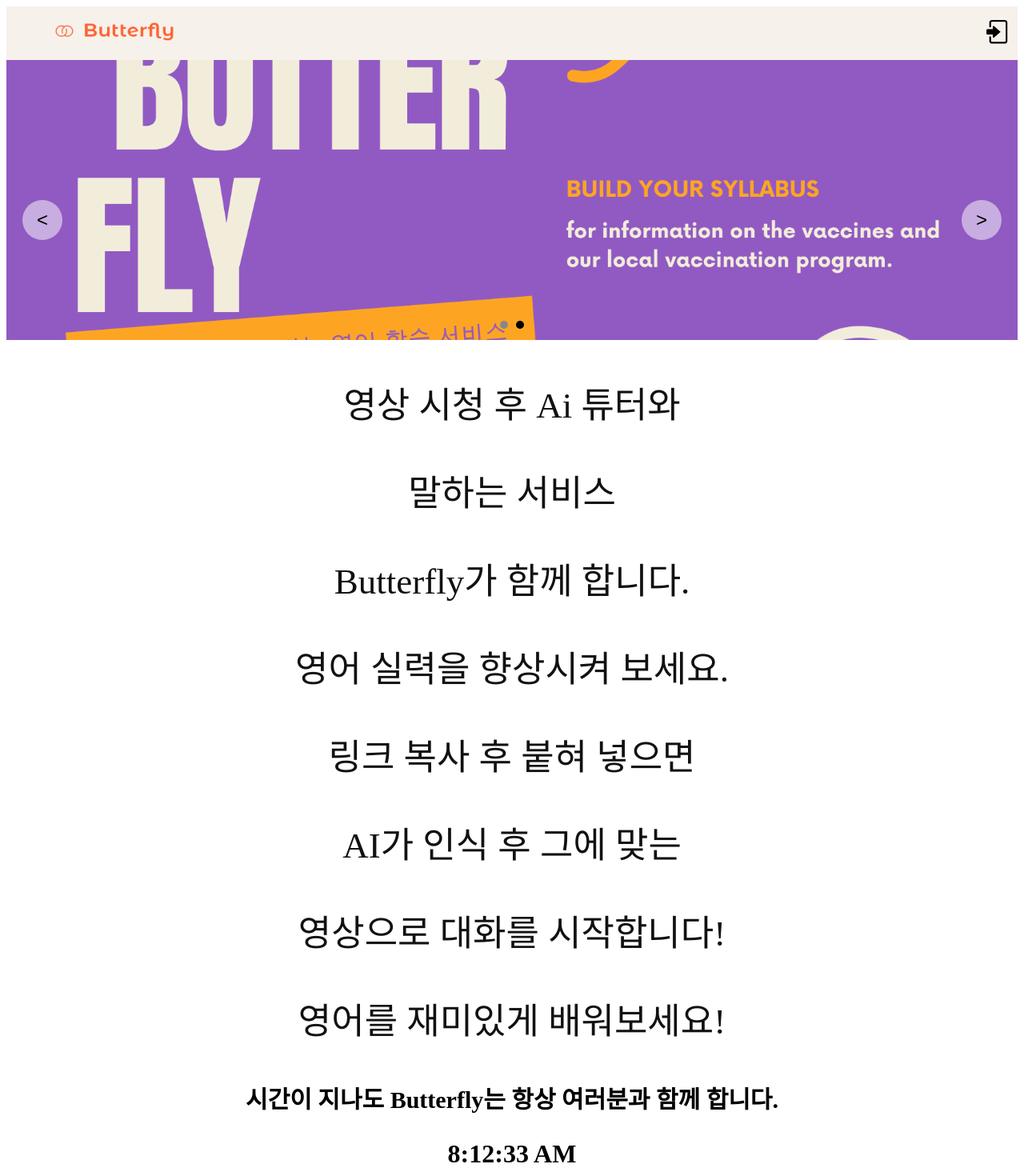
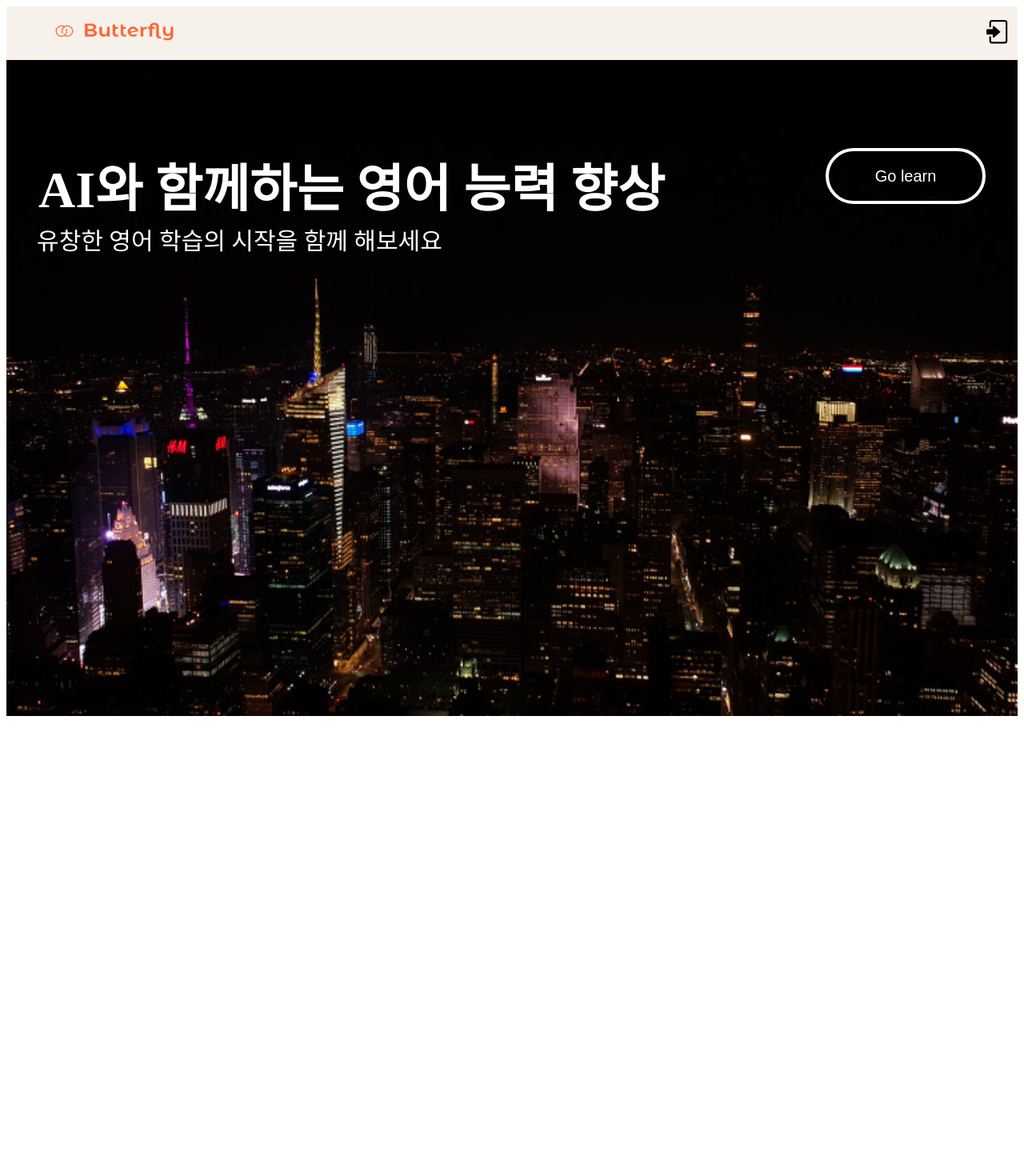
Before and after one commit to 90zuniv/Butterfly, a React (Create React App) app in the folder frontend/: page / in a window 1280 px wide. Shown: the top 1470 px of the page at 80% size. After the commit the page ends 903 px from the top, so only its background shows below. Built offline with nearby package versions, Linux system fonts and the light colour scheme; a web font is replaced by a local one.

Commit message:
mainpage수정

```diff
--- a/frontend/src/App.css
+++ b/frontend/src/App.css
@@ -2,6 +2,7 @@
 .App {
   text-align: center;
 }
+
 
 .App-logo {
   height: 40vmin;
--- a/frontend/src/pages/main/MainPage.jsx
+++ b/frontend/src/pages/main/MainPage.jsx
@@ -1,223 +1,72 @@
-import React, { useState, useEffect } from 'react';
-import { Link } from 'react-router-dom';
+import React from 'react';
 
 function EnglishStudyPage() {
-  const [currentIndex, setCurrentIndex] = useState(0);
-  const [scrollY, setScrollY] = useState(0);
-  const [currentTime, setCurrentTime] = useState(new Date());
+  const redirectToStudyPage = () => {
+    // StudyPage로 이동하는 로직 추가
+    window.location.href = '/StudyPage';
+  };
 
-
-  const banners = [
-    '/img/banner0.png',
-    '/img/banner01.png', // 수정된 부분: public 폴더 내의 이미지 경로
-    // banner1,
-    // banner2
-  ];
-
-  useEffect(() => {
-    const interval = setInterval(() => {
-      setCurrentIndex((prevIndex) => (prevIndex + 1) % banners.length);
-    }, 5000);
-    return () => clearInterval(interval);
-  }, [banners.length]);
-
-  useEffect(() => {
-    const handleScroll = () => {
-      setScrollY(window.scrollY);
-    };
-
-    window.addEventListener('scroll', handleScroll);
-    return () => {
-      window.removeEventListener('scroll', handleScroll);
-    };
-  }, []);
-
-  useEffect(() => {
-    const interval = setInterval(() => {
-      setCurrentTime(new Date());
-    }, 1000);
-    return () => clearInterval(interval);
-  }, []);
-
+  const styles = {
+    container: {
+      backgroundImage: "url('/img/newworkcity.png')",
+      backgroundSize: 'cover',
+      height: '100vh',
+      backgroundColor: 'rgb(246, 241, 235)',
+      padding: '10px',
+      display: 'flex',
+      justifyContent: 'space-between',
+      alignItems: 'flex-start',
+    },
+    header: {
+      textAlign: 'center',
+      margin: '100px 30px'
+    },
+    title: {
+      fontSize: '64px',
+      color: 'white',
+    },
+    subtitle: {
+      fontSize: '30px',
+      color: 'white',
+      marginTop: '10px',
+    },
+    buttonContainer: {
+      textAlign: 'center',
+      margin: '100px 30px'
+    },
+    button: {
+      width: '200px',
+      height: '70px',
+      border: '4px solid white',
+      borderRadius: '50px',
+      backgroundColor: 'transparent',
+      color: 'white',
+      fontSize: '20px',
+      cursor: 'pointer',
+    },
+    buttonHover: {
+      backgroundColor: '#fff',
+    },
+  };
 
   return (
-    <>
-      <style>
-        {`
-        .banner {
-          position: relative;
-          width: 100%;
-          height: 350px;
-          overflow: hidden;
-          background-color: #efefef;
-          text-align: center;
-        }
+    <div style={styles.container}>
+      <div style={styles.header}>
+        <h1 style={{margin: '0px',
+                    color: '#fff',
+                    fontSize: '64px',
+                    margin: '0px 0px'}}>AI와 함께하는 영어 능력 향상</h1>
+        <p style={{margin: '0px 0px 0px -280px',
+                   color: '#fff',
+                   fontSize: '30px',}}>유창한 영어 학습의 시작을 함께 해보세요</p>
+      </div>
+      <div style={styles.buttonContainer}>
+        <button className='study_btn' style={styles.button} onClick={redirectToStudyPage}>
+          Go learn
+        </button>
 
-        .banner img {
-          width: 100%;
-          height: 100%;
-          object-fit: cover;
-          transition: opacity 0.5s ease;
-        }
-
-        .banner_title {
-          position: absolute;
-          left: 50%;
-          transform: translateX(-50%);
-          top: 200px;
-        }
-
-        .study_1 p {
-          font-size: 45px;
-          color: #111111;
-          opacity: ${scrollY < 400 ? 1 : 0}; /* 400은 스크롤 위치에 따라 조절 가능 */
-          transition: opacity 0.5s ease;
-          transform: translateY(${scrollY * -0.1}%); /* 스크롤 위치에 따른 이동 */
-        }
-        .study_1 p:last-child {
-          opacity: ${scrollY < 400 ? 1 : 0}; /* 400은 스크롤 위치에 따라 조절 가능 */
-          transition: opacity 0.5s ease;
-        }
-
-        .btn_studdy {
-          width: 240px;
-          height: 100px;
-          background-color: #FF7F50;
-          font-size: 24px;
-          color: #ffffff;
-          border-radius: 50px;
-          border: none;
-          position: absolute;
-          bottom: 20px;
-          left: 50%;
-          transform: translateX(-50%);
-        }
-
-        .boka img {
-          width: 98%
-        }
-
-        .ContentFlex h1 {
-          margin-top: 20px;
-        }
-
-        .content {
-          text-align: center;
-        }
-
-        .ContentImg {
-          background-image: url(../img/study01.png);
-          background-size: cover;
-          height: 690px;
-          position: relative;
-        }
-
-        .button-container {
-          position: absolute;
-          top: 50%;
-          left: 0;
-          right: 0;
-          transform: translateY(-50%);
-        }
-
-        .button {
-          display: inline-block;
-          width: 50px;
-          height: 50px;
-          border-radius: 50%;
-          background-color: rgba(255, 255, 255, 0.5);
-          border: none;
-          font-size: 1.5em;
-          color: #000000;
-          cursor: pointer;
-        }
-
-        .prevButton {
-          position: absolute;
-          left: 20px;
-        }
-
-        .nextButton {
-          position: absolute;
-          right: 20px;
-        }
-
-        .dots {
-          position: absolute;
-          bottom: 10px;
-          left: 50%;
-          transform: translateX(-50%);
-        }
-
-        .dot {
-          display: inline-block;
-          width: 10px;
-          height: 10px;
-          border-radius: 50%;
-          background-color: #888888;
-          cursor: pointer;
-          margin: 0 5px;
-        }
-
-        .dot.active {
-          background-color: #000000;
-        }
-        `}
-      </style>
-
-      <div className="banner">
-        <img src={banners[currentIndex]} alt="banner image" />
-        <div className="button-container">
-        <button className="button prevButton" onClick={() => setCurrentIndex((prevIndex) => (prevIndex - 1 + banners.length) % banners.length)}>&lt;</button>
-          <button className="button nextButton" onClick={() => setCurrentIndex((prevIndex) => (prevIndex + 1) % banners.length)}>&gt;</button>
-        </div>
-        <div className="dots">
-          {banners.map((_, index) => (
-            <span
-              key={index}
-              className={`dot ${index === currentIndex ? 'active' : ''}`}
-              onClick={() => setCurrentIndex(index)}
-            ></span>
-          ))}
-        </div>
       </div>
-      <div className="study_1" style={{textAlign: 'center'}}>
-        <p>영상 시청 후 Ai 튜터와</p>
-        <p>말하는 서비스</p>
-        <p>Butterfly가 함께 합니다.</p>
-        <p>영어 실력을 향상시켜 보세요.</p>
-        <p>링크 복사 후 붙혀 넣으면</p>
-        <p>AI가 인식 후 그에 맞는</p>
-        <p>영상으로 대화를 시작합니다!</p>
-        <p>영어를 재미있게 배워보세요!</p>
-      </div>
-      <div className='90Z'>
-        <h2 style={{
-          textAlign: 'center',
-          fontSize: '30px',
-          }}>
-          시간이 지나도 Butterfly는 항상 여러분과 함께 합니다.
-          <div className='time' style={{
-            fontSize: '32px',
-            margin: '30px 0px'
-          }}>
-          {currentTime.toLocaleTimeString()}
-          </div>
-        </h2>
-      </div>
-      <div className="boka">
-        <img src="../img/boka.png" alt="banner" /> {/* 수정된 부분: 상대 경로를 사용하여 import한 이미지 */}
-      </div>
-      <div className="content">
-        <div className="ContentImg">
-          <div className="ContentFlex">
-            <h1 className="banner_title">Butterfly와 함께, <br />배워봐요!</h1>
-            {/* 버튼을 Link 컴포넌트로 감싸서 클릭 시 studyPage로 이동하도록 함 */}
-            <Link to="/studyPage" className="btn_studdy">배우러 가기</Link>
-          </div>
-        </div>
-      </div>
-    </>
+    </div>
   );
 }
 
```
Also changed, not shown: frontend/public/img/newworkcity.png (added).
